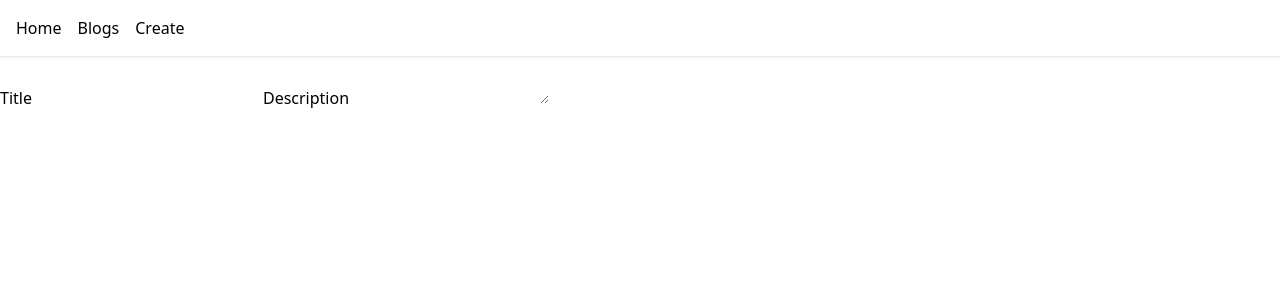
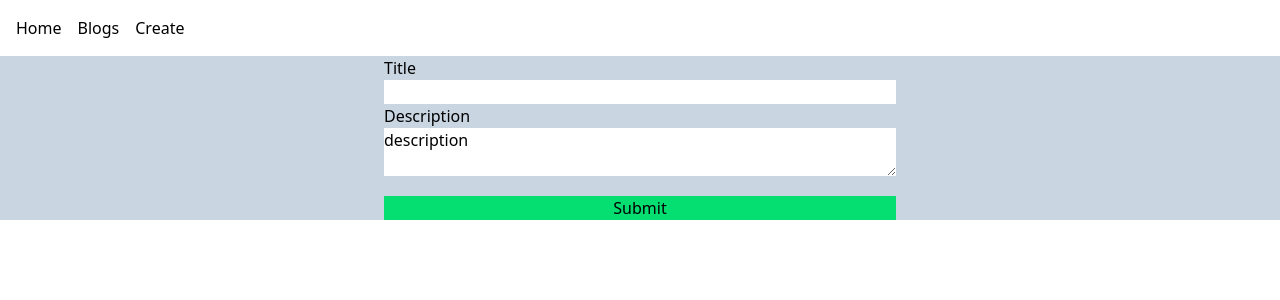
Before and after one commit to shamim-behshad/cart-cove, a Next.js app: page /create-blog in a window 1280 px wide. Shown: the top 300 px of the page. Built offline with nearby package versions, Linux system fonts and the light colour scheme.

Commit message:
fix: create blog

```diff
--- a/src/app/create-blog/page.tsx
+++ b/src/app/create-blog/page.tsx
@@ -1,14 +1,19 @@
-import Container from "@/components/Container"
+import Container from "@/components/Container";
 
 function CreateBlog() {
   return (
     <Container>
+      <div className="bg-slate-300 flex flex-col px-96">
         <label>Title</label>
-        <input type="text" />
+        <input className="bg-white" type="text" />
+
         <label>Description</label>
-        <textarea> </textarea>
+        <textarea className="bg-white">description</textarea>
+
+        <button className="bg-green-400 cursor-pointer mt-5">Submit</button>
+      </div>
     </Container>
-  )
+  );
 }
 
-export default CreateBlog
+export default CreateBlog;
```
